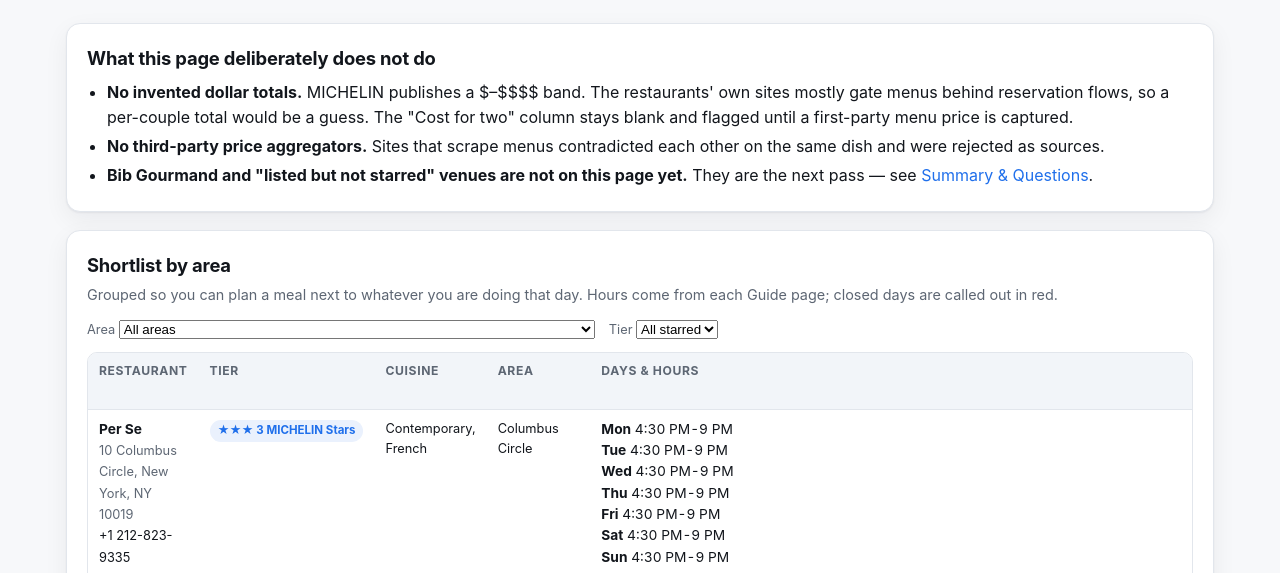
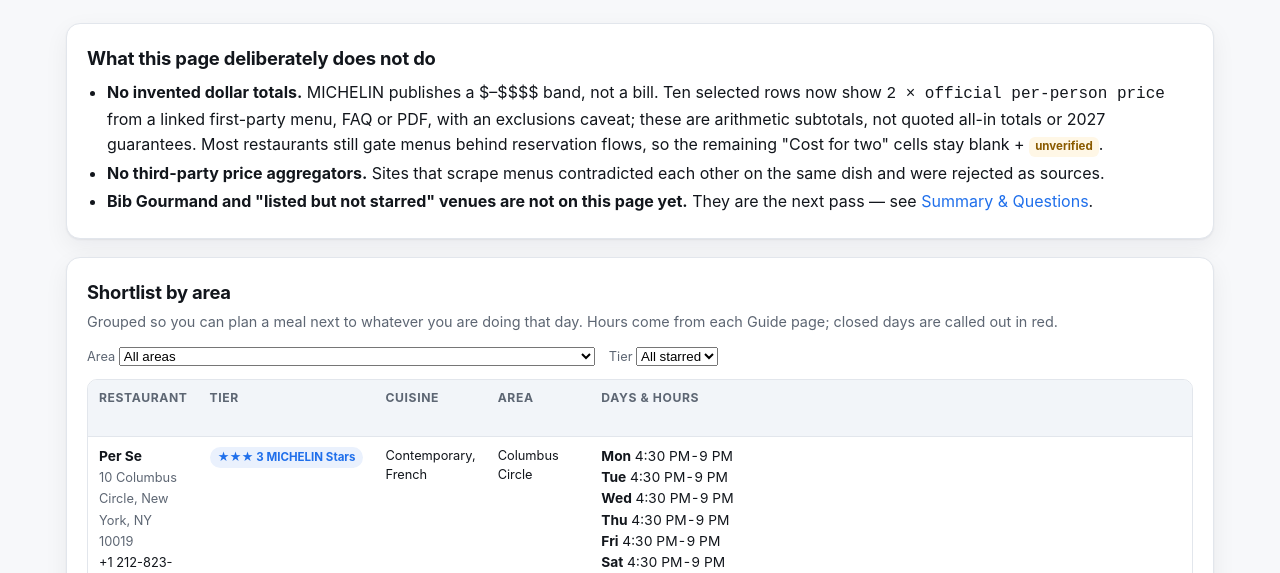
Before and after one commit to kanlerxz87-cyber/NYFun3, a plain HTML site: page restaurants.html in a window 1280 px wide. Shown: the part 219-792 px from the top of the page. Drawn offline with Linux system fonts and the light colour scheme.

Commit message:
Reconcile live page copy and record final publish checks
Co-authored-by: arena-agent <297053741+arena-agent@users.noreply.github.com>

```diff
--- a/restaurants.html
+++ b/restaurants.html
@@ -34,7 +34,7 @@
   <section class="panel">
     <h2>What this page deliberately does not do</h2>
     <ul class="tight">
-      <li><strong>No invented dollar totals.</strong> MICHELIN publishes a $–$$$$ band. The restaurants' own sites mostly gate menus behind reservation flows, so a per-couple total would be a guess. The "Cost for two" column stays blank and flagged until a first-party menu price is captured.</li>
+      <li><strong>No invented dollar totals.</strong> MICHELIN publishes a $–$$$$ band, not a bill. Ten selected rows now show <code>2 × official per-person price</code> from a linked first-party menu, FAQ or PDF, with an exclusions caveat; these are arithmetic subtotals, not quoted all-in totals or 2027 guarantees. Most restaurants still gate menus behind reservation flows, so the remaining "Cost for two" cells stay blank + <span class="unver">unverified</span>.</li>
       <li><strong>No third-party price aggregators.</strong> Sites that scrape menus contradicted each other on the same dish and were rejected as sources.</li>
       <li><strong>Bib Gourmand and "listed but not starred" venues are not on this page yet.</strong> They are the next pass — see <a href="plan.html">Summary &amp; Questions</a>.</li>
     </ul>
```
Also changed, not shown: michelin.html (+1 -1 lines), 2 other files.
